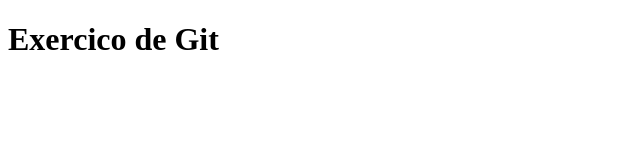
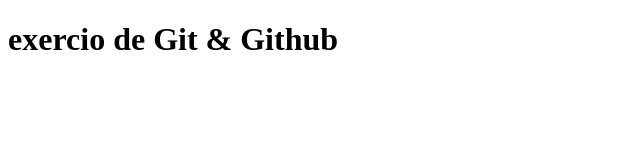
Before and after one commit to BrunoHWM/pull_request_261n., a plain HTML site: page index.html in a window 1280 px wide. Shown: the whole page, without its empty margins (0-640 px from the left). Drawn offline with Linux system fonts and the light colour scheme.

Commit message:
Update title and heading in index.html

```diff
--- a/index.html
+++ b/index.html
@@ -3,9 +3,10 @@
 <head>
     <meta charset="UTF-8">
     <meta name="viewport" content="width=device-width, initial-scale=1.0">
-    <title>Pagina nova</title>
+    <title>portal do aluno</title>
+
 </head>
 <body>
-    <h1>Exercico de Git</h1>
+    <h1>exercio de Git & Github</h1>
 </body>
 </html>
```
